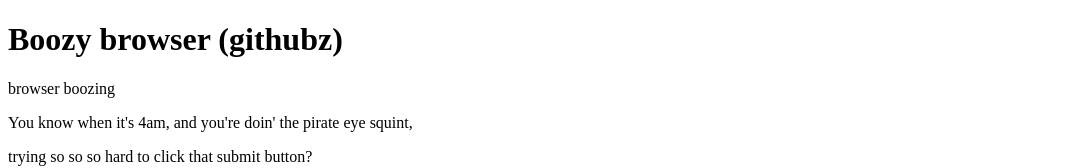
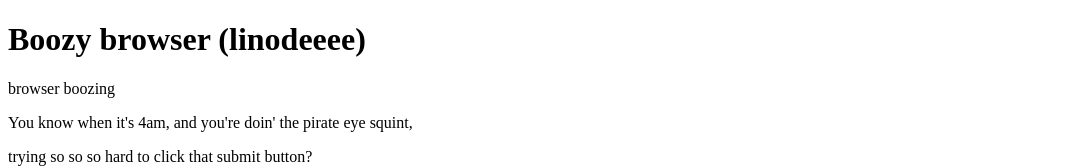
Before and after one commit to brainTrain/boozybrowser, a plain HTML site: page index.html in a window 1280 px wide. Shown: the top 168 px of the page, without its empty margins (0-1067 px from the left). Drawn offline with nearby package versions, Linux system fonts and the light colour scheme.

Commit message:
whateverz

```diff
--- a/index.html
+++ b/index.html
@@ -12,7 +12,7 @@
 <html>
     <body>
         <div class="outer-container">
-            <h1>Boozy browser (githubz)</h1>
+            <h1>Boozy browser (linodeeee)</h1>
             <p>browser boozing<p>
             <p>You know when it's 4am, and you're doin' the pirate eye squint,<p>
             <p>trying so so so hard to click that submit button?<p>
```
